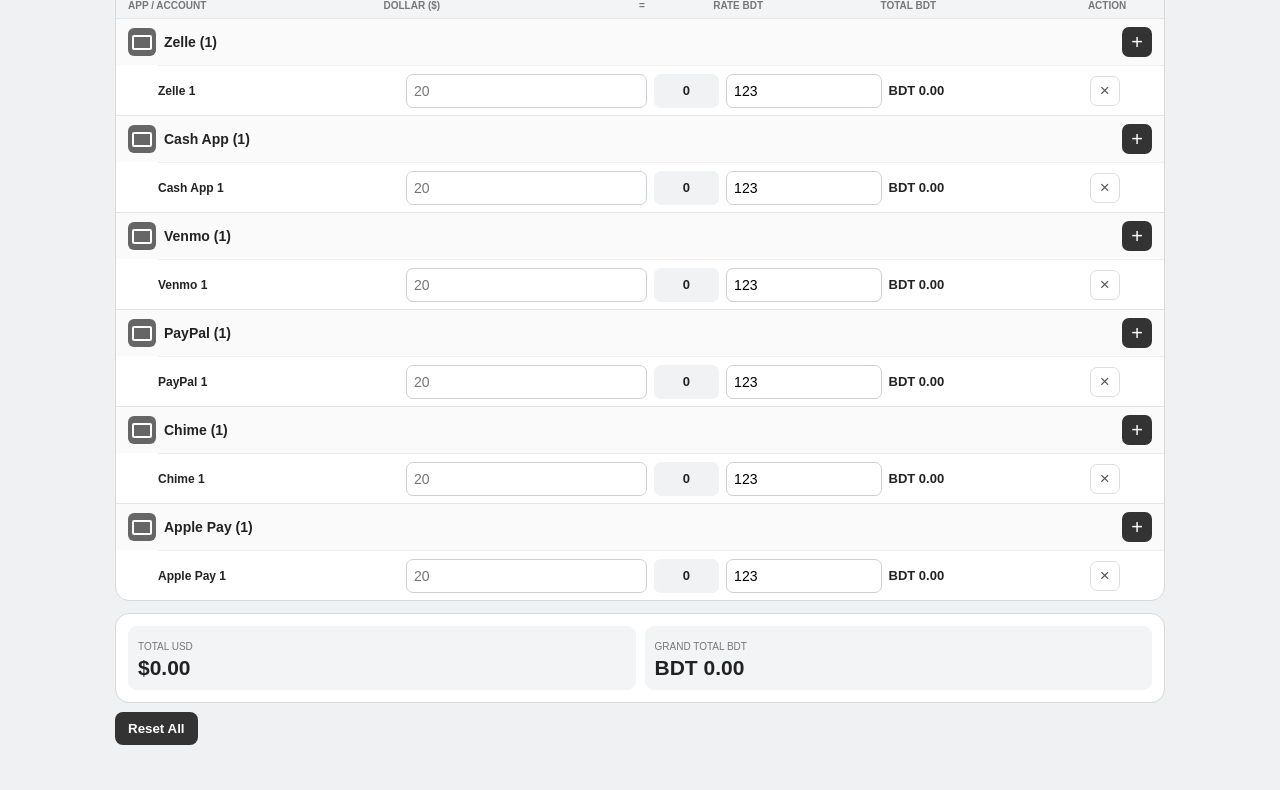
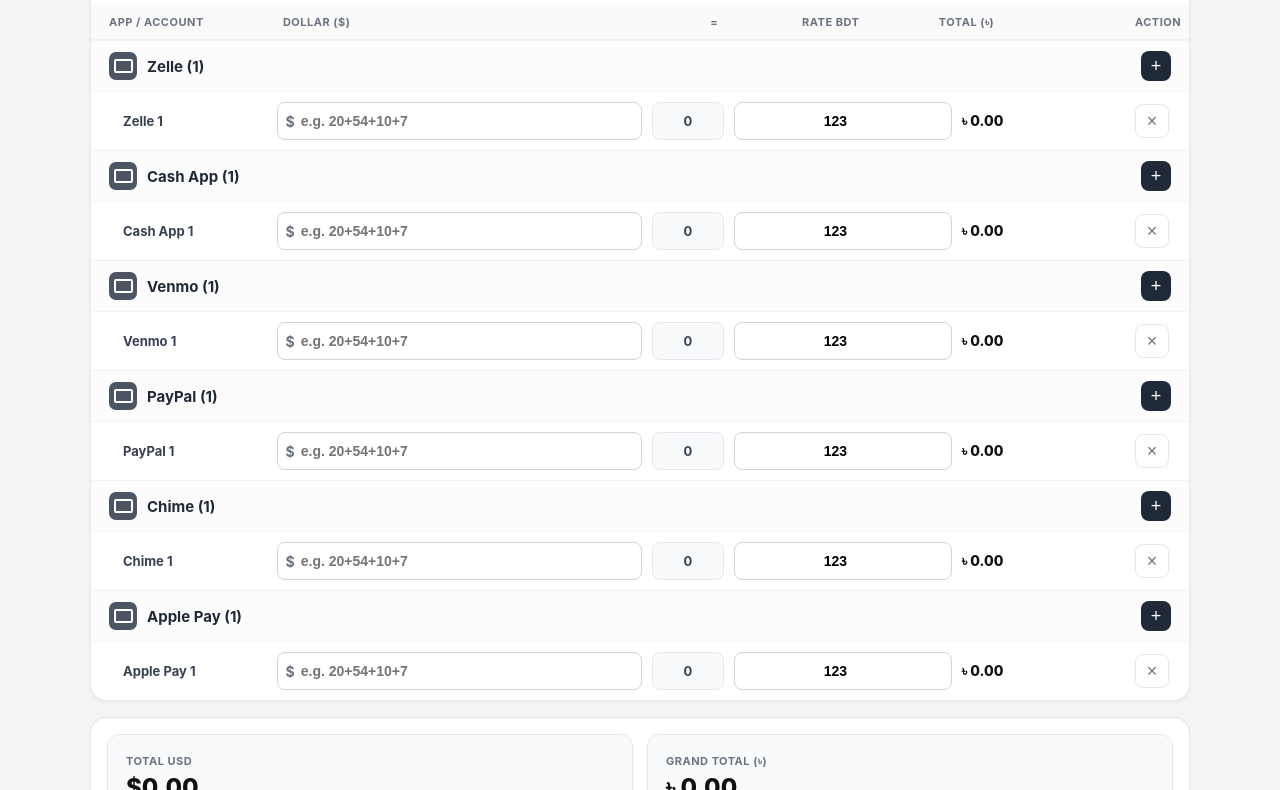
Before and after one commit to Raselkhan240/Calculator, a plain HTML site: page index.html in a window 1280 px wide. Shown: the part 80-870 px from the top of the page. Before the commit the page ends 837 px from the top, so only its background shows below. Drawn offline with Linux system fonts and the light colour scheme.

Commit message:
Refactor index.html for improved layout and styles

```diff
--- a/index.html
+++ b/index.html
@@ -5,100 +5,255 @@
 <meta name="viewport" content="width=device-width,initial-scale=1">
 <title>Dollar to BDT Calculator</title>
 <style>
-*{box-sizing:border-box}body{margin:0;padding:12px;background:#f0f1f3;font-family:Arial,sans-serif;color:#222}
-.wrap{max-width:1050px;margin:auto}.card,.summary{background:#fff;border:1px solid #d8d8d8;border-radius:14px}.card{overflow:hidden}
-.top{display:flex;justify-content:space-between;align-items:center;padding:13px 14px}.title{font-size:20px;font-weight:700}
-.addwrap{position:relative}.topbtn{width:34px;height:34px;padding:0;background:#333;font-size:22px}
-.menu{display:none;position:absolute;right:0;top:40px;z-index:50;background:#fff;border:1px solid #ccc;border-radius:9px;padding:5px;min-width:150px;box-shadow:0 5px 15px rgba(0,0,0,.15)}
-.menu.open{display:block}.menu button{display:block;width:100%;text-align:left;background:#fff;color:#222;border:0;padding:8px 10px;border-radius:6px;font-size:13px}.menu button:hover{background:#eee}
-.head,.account{display:grid;grid-template-columns:1.55fr 1.55fr .42fr 1fr 1.25fr .4fr;gap:7px;align-items:center}
-.head{padding:7px 12px;background:#f3f4f5;color:#777;font-size:10px;font-weight:700}
-.group{border-top:1px solid #e4e4e4}.grouphead{display:flex;align-items:center;justify-content:space-between;padding:8px 12px;background:#fafafa}
-.groupname{display:flex;align-items:center;gap:8px;font-size:14px;font-weight:700}.appicon{width:28px;height:28px;border-radius:6px;background:#666;display:flex;align-items:center;justify-content:center}.appicon:before{content:"";width:16px;height:11px;border:2px solid #fff;border-radius:2px}
-.add{width:30px;height:30px;padding:0;border-radius:7px;font-size:20px;background:#333;color:#fff;border:0}
-.account{margin-left:42px;padding:6px 12px 6px 0;border-top:1px solid #eee;min-height:50px}.accountname{font-size:12px;font-weight:700}
-.amountbox{display:flex;align-items:center;gap:5px}.usd{min-width:0;flex:1}.plusadd{display:none;width:30px;height:30px;padding:0;background:#fff;color:#222;border:1px solid #ccc;border-radius:7px;font-size:20px}.plusadd.show{display:block}
-input{width:100%;height:34px;border:1px solid #ccd0d5;border-radius:7px;padding:4px 7px;font-size:14px;outline:none}.equals{height:34px;background:#f1f2f3;border-radius:7px;display:flex;align-items:center;justify-content:center;font-weight:700;font-size:13px}.total{font-size:13px;font-weight:700;white-space:nowrap}
-.del{width:30px;height:30px;padding:0;background:#fff;color:#555;border:1px solid #ddd;border-radius:7px;font-size:17px}
-.summary{margin-top:12px;padding:12px;display:grid;grid-template-columns:1fr 1fr;gap:9px}.box{background:#f3f4f5;border-radius:9px;padding:10px}.box small{color:#777;font-size:10px}.big{font-size:21px;font-weight:800;margin-top:2px}.reset{margin-top:9px;background:#333;color:#fff;border:0;border-radius:8px;padding:9px 13px;font-weight:700}
-@media(max-width:650px){.head,.account{grid-template-columns:1.45fr 1.55fr .35fr .9fr 1.05fr .3fr;gap:4px;padding:6px}.account{margin-left:28px}.head{font-size:8px}.accountname{font-size:10px}.groupname{font-size:12px}.appicon{width:24px;height:24px}.appicon:before{width:13px;height:8px}input{height:32px;font-size:12px}.equals{height:32px;font-size:11px}.total{font-size:10px}.title{font-size:18px}.summary{grid-template-columns:1fr 1fr}}
+*{box-sizing:border-box}
+body{margin:0;padding:16px 12px;background:#f3f4f6;font-family:-apple-system,BlinkMacSystemFont,"Segoe UI",Roboto,Helvetica,Arial,sans-serif;color:#1f2937}
+.wrap{max-width:1100px;margin:auto}
+.card,.summary{background:#fff;border:1px solid #e5e7eb;border-radius:16px;box-shadow:0 1px 3px rgba(0,0,0,0.05)}
+.card{overflow:hidden}
+.top{display:flex;justify-content:space-between;align-items:center;padding:16px 18px}
+.title{font-size:22px;font-weight:800;letter-spacing:-0.4px}
+.addwrap{position:relative}
+.topbtn{width:36px;height:36px;padding:0;background:#1f2937;color:#fff;border:0;border-radius:8px;font-size:22px;cursor:pointer;display:flex;align-items:center;justify-content:center;transition:background .15s}
+.topbtn:hover{background:#000}
+.menu{display:none;position:absolute;right:0;top:44px;z-index:50;background:#fff;border:1px solid #e5e7eb;border-radius:10px;padding:6px;min-width:170px;box-shadow:0 10px 25px -5px rgba(0,0,0,.12)}
+.menu.open{display:block}
+.menu button{display:block;width:100%;text-align:left;background:#fff;color:#374151;border:0;padding:9px 12px;border-radius:6px;font-size:13px;font-weight:600;cursor:pointer;transition:background .15s}
+.menu button:hover{background:#f3f4f6;color:#111}
+
+/* Grid Layout: Generous space allocated to DOLLAR ($) */
+.head,.account{display:grid;grid-template-columns:1.1fr 2.8fr 0.55fr 0.85fr 1.25fr 36px;gap:10px;align-items:center}
+.head{padding:10px 18px;background:#fafafa;border-bottom:1px solid #f0f0f0;color:#6b7280;font-size:11px;font-weight:700;letter-spacing:0.5px}
+.group{border-top:1px solid #f0f2f5}
+.grouphead{display:flex;align-items:center;justify-content:space-between;padding:10px 18px;background:#fcfcfc}
+.groupname{display:flex;align-items:center;gap:10px;font-size:15px;font-weight:700}
+.appicon{width:28px;height:28px;border-radius:7px;background:#4b5563;display:flex;align-items:center;justify-content:center;flex-shrink:0}
+.appicon:before{content:"";width:15px;height:10px;border:2px solid #fff;border-radius:2px}
+.add{width:30px;height:30px;padding:0;border-radius:8px;font-size:18px;background:#1f2937;color:#fff;border:0;cursor:pointer;display:flex;align-items:center;justify-content:center;transition:background .15s}
+.add:hover{background:#000}
+
+.account{padding:10px 18px 10px 32px;border-top:1px solid #f3f4f6;min-height:52px}
+.accountname{font-size:13px;font-weight:700;color:#374151;overflow:hidden;text-overflow:ellipsis;white-space:nowrap}
+
+/* Expanded Dollar Input Box */
+.amountbox{display:flex;align-items:center;background:#fff;border:1px solid #d1d5db;border-radius:8px;padding:2px 8px;gap:6px;transition:border-color .15s, box-shadow .15s}
+.amountbox:focus-within{border-color:#111;box-shadow:0 0 0 2px rgba(0,0,0,0.06)}
+.currency-badge{color:#6b7280;font-size:14px;font-weight:700;user-select:none}
+.usd{min-width:0;flex:1;height:32px;border:0;padding:0;font-size:14px;font-weight:600;outline:none;background:transparent}
+.plusadd{display:none;width:26px;height:26px;padding:0;background:#f3f4f6;color:#1f2937;border:1px solid #e5e7eb;border-radius:6px;font-size:16px;cursor:pointer;align-items:center;justify-content:center;flex-shrink:0;transition:background .15s}
+.plusadd.show{display:flex}
+.plusadd:hover{background:#e5e7eb}
+
+input.rate{height:38px;border:1px solid #d1d5db;border-radius:8px;padding:4px 10px;font-size:14px;font-weight:600;outline:none;text-align:center}
+input.rate:focus{border-color:#111}
+.equals{height:38px;background:#f9fafb;border:1px solid #e5e7eb;border-radius:8px;display:flex;align-items:center;justify-content:center;font-weight:700;font-size:13px;color:#374151;padding:0 6px}
+.total{font-size:14px;font-weight:800;color:#111;white-space:nowrap}
+.del{width:34px;height:34px;padding:0;background:#fff;color:#6b7280;border:1px solid #e5e7eb;border-radius:8px;font-size:18px;cursor:pointer;display:flex;align-items:center;justify-content:center;transition:all .15s}
+.del:hover{background:#fee2e2;color:#dc2626;border-color:#fca5a5}
+
+.summary{margin-top:16px;padding:16px;display:grid;grid-template-columns:1fr 1fr;gap:14px}
+.box{background:#f9fafb;border:1px solid #e5e7eb;border-radius:12px;padding:14px 18px}
+.box small{color:#6b7280;font-size:11px;font-weight:700;letter-spacing:0.5px}
+.big{font-size:24px;font-weight:800;margin-top:4px;color:#111}
+.reset{margin-top:14px;background:#1f2937;color:#fff;border:0;border-radius:9px;padding:10px 18px;font-size:13px;font-weight:700;cursor:pointer;transition:background .15s}
+.reset:hover{background:#000}
+
+@media(max-width:768px){
+  .wrap{overflow-x:auto}
+  .card{min-width:640px}
+  .head,.account{grid-template-columns:1fr 2.4fr 0.55fr 0.8fr 1.15fr 34px;gap:6px;padding:8px 12px}
+  .account{padding-left:20px}
+  .title{font-size:19px}
+  .big{font-size:20px}
+}
 </style>
 </head>
 <body>
 <div class="wrap">
   <div class="card">
-<div class="top"><div class="title">Dollar to BDT Calculator</div><div class="addwrap"><button class="topbtn" id="addApp">+</button><div class="menu" id="appMenu"></div></div></div>
-<div class="head"><div>APP / ACCOUNT</div><div>DOLLAR ($)</div><div>=</div><div>RATE BDT</div><div>TOTAL BDT</div><div>ACTION</div></div>
+    <div class="top">
+      <div class="title">Dollar to BDT Calculator</div>
+      <div class="addwrap">
+        <button class="topbtn" id="addApp" title="Add App">+</button>
+        <div class="menu" id="appMenu"></div>
+      </div>
+    </div>
+    <div class="head">
+      <div>APP / ACCOUNT</div>
+      <div>DOLLAR ($)</div>
+      <div>=</div>
+      <div>RATE BDT</div>
+      <div>TOTAL (৳)</div>
+      <div>ACTION</div>
+    </div>
     <div id="groups"></div>
   </div>
-<div class="summary"><div class="box"><small>TOTAL USD</small><div class="big" id="usdTotal">$0.00</div></div><div class="box"><small>GRAND TOTAL BDT</small><div class="big" id="bdtTotal">BDT 0.00</div></div></div>
+
+  <div class="summary">
+    <div class="box">
+      <small>TOTAL USD</small>
+      <div class="big" id="usdTotal">$0.00</div>
+    </div>
+    <div class="box">
+      <small>GRAND TOTAL (৳)</small>
+      <div class="big" id="bdtTotal">৳ 0.00</div>
+    </div>
+  </div>
+
   <button class="reset" id="reset">Reset All</button>
 </div>
+
 <script>
 (function(){
 var defaultApps=["Zelle","Cash App","Venmo","PayPal","Chime","Apple Pay"];
 var groups=document.getElementById("groups"),menu=document.getElementById("appMenu");
 
-function fmtBDT(n){return "BDT "+n.toLocaleString("en-US",{minimumFractionDigits:2,maximumFractionDigits:2})}
+function fmtBDT(n){return "৳ "+n.toLocaleString("en-US",{minimumFractionDigits:2,maximumFractionDigits:2})}
 function fmtUSD(n){return "$"+n.toLocaleString("en-US",{minimumFractionDigits:2,maximumFractionDigits:2})}
-function parsePlus(v){v=String(v||"").replace(/\s/g,"");if(!v)return 0;if(!/^\d*\.?\d+(?:\+\d*\.?\d+)*$/.test(v))return 0;return v.split("+").reduce(function(s,x){return s+Number(x)},0)}
+
+// Handles live math gracefully, even with trailing '+' like '20+54+10+'
+function parsePlus(v){
+  v=String(v||"").replace(/\s/g,"");
+  if(!v) return 0;
+  var parts=v.split("+"), sum=0;
+  for(var i=0; i<parts.length; i++){
+    var p=parts[i];
+    if(p!=="" && !isNaN(p)){
+      sum += parseFloat(p);
+    }
+  }
+  return sum;
+}
 
 function createAccount(group,name){
   var box=group.querySelector(".accounts"), n=box.children.length+1, a=document.createElement("div");
   a.className="account";
- a.innerHTML='<b class="accountname"></b><div class="amountbox"><input class="usd" type="text" inputmode="decimal" placeholder="20"><button class="plusadd" type="button">+</button></div><div class="equals">0</div><input class="rate" type="number" inputmode="decimal" value="123"><b class="total">BDT 0.00</b><button class="del" type="button">×</button>';
- a.querySelector(".accountname").textContent=name+" "+n;box.appendChild(a);updateGroup(group);calculate();
+  a.innerHTML='<b class="accountname"></b>' +
+              '<div class="amountbox">' +
+                '<span class="currency-badge">$</span>' +
+                '<input class="usd" type="text" inputmode="decimal" placeholder="e.g. 20+54+10+7">' +
+                '<button class="plusadd" type="button" title="Add +">+</button>' +
+              '</div>' +
+              '<div class="equals">0</div>' +
+              '<input class="rate" type="number" inputmode="decimal" value="123">' +
+              '<b class="total">৳ 0.00</b>' +
+              '<button class="del" type="button" title="Delete account">×</button>';
+  a.querySelector(".accountname").textContent=name+" "+n;
+  box.appendChild(a);
+  updateGroup(group);
+  calculate();
 }
+
 function createGroup(name){
- var g=document.createElement("div");g.className="group";g.dataset.name=name;
- g.innerHTML='<div class="grouphead"><div class="groupname"><span class="appicon"></span><span class="gtitle"></span></div><button class="add" type="button">+</button></div><div class="accounts"></div>';
+  var g=document.createElement("div");
+  g.className="group";
+  g.dataset.name=name;
+  g.innerHTML='<div class="grouphead">' +
+                '<div class="groupname"><span class="appicon"></span><span class="gtitle"></span></div>' +
+                '<button class="add" type="button" title="Add account">+</button>' +
+              '</div>' +
+              '<div class="accounts"></div>';
   g.querySelector(".add").onclick=function(){createAccount(g,name)};
- groups.appendChild(g);createAccount(g,name);
+  groups.appendChild(g);
+  createAccount(g,name);
 }
+
 function updateGroup(g){
   var acc=g.querySelectorAll(".account"),name=g.dataset.name;
   g.querySelector(".gtitle").textContent=name+" ("+acc.length+")";
- acc.forEach(function(a,i){a.querySelector(".accountname").textContent=name+" "+(i+1)});
+  acc.forEach(function(a,i){
+    a.querySelector(".accountname").textContent=name+" "+(i+1);
+  });
 }
+
 function refreshMenu(){
   menu.innerHTML="";
- var existing={};groups.querySelectorAll(".group").forEach(function(g){existing[g.dataset.name]=true});
+  var existing={};
+  groups.querySelectorAll(".group").forEach(function(g){existing[g.dataset.name]=true});
   defaultApps.forEach(function(name){
     if(!existing[name]){
-   var b=document.createElement("button");b.type="button";b.textContent="+  "+name;
+      var b=document.createElement("button");
+      b.type="button";
+      b.textContent="+  "+name;
       b.onclick=function(){createGroup(name);menu.classList.remove("open");refreshMenu()};
       menu.appendChild(b);
     }
   });
- var custom=document.createElement("button");custom.type="button";custom.textContent="+  Custom App";
- custom.onclick=function(){var n=prompt("Enter app name:");if(n&&n.trim()){createGroup(n.trim());menu.classList.remove("open");refreshMenu()}};
+  var custom=document.createElement("button");
+  custom.type="button";
+  custom.textContent="+  Custom App";
+  custom.onclick=function(){
+    var n=prompt("Enter app name:");
+    if(n&&n.trim()){createGroup(n.trim());menu.classList.remove("open");refreshMenu()}
+  };
   menu.appendChild(custom);
 }
+
 function calculate(){
   var U=0,B=0;
   groups.querySelectorAll(".account").forEach(function(a){
-  var u=parsePlus(a.querySelector(".usd").value),r=Number(a.querySelector(".rate").value)||0,t=u*r;
+    var u=parsePlus(a.querySelector(".usd").value);
+    var r=Number(a.querySelector(".rate").value)||0;
+    var t=u*r;
     a.querySelector(".equals").textContent=u.toLocaleString("en-US",{maximumFractionDigits:2});
-  a.querySelector(".total").textContent=fmtBDT(t);U+=u;B+=t;
+    a.querySelector(".total").textContent=fmtBDT(t);
+    U+=u;
+    B+=t;
   });
- document.getElementById("usdTotal").textContent=fmtUSD(U);document.getElementById("bdtTotal").textContent=fmtBDT(B);
+  document.getElementById("usdTotal").textContent=fmtUSD(U);
+  document.getElementById("bdtTotal").textContent=fmtBDT(B);
 }
+
 document.addEventListener("input",function(e){
- if(e.target.classList.contains("usd")){e.target.parentElement.querySelector(".plusadd").classList.toggle("show",e.target.value.trim()!=="");calculate()}
+  if(e.target.classList.contains("usd")){
+    e.target.parentElement.querySelector(".plusadd").classList.toggle("show",e.target.value.trim()!=="");
+    calculate();
+  }
   if(e.target.classList.contains("rate"))calculate();
 });
+
 document.addEventListener("click",function(e){
- if(e.target.classList.contains("plusadd")){var i=e.target.parentElement.querySelector(".usd");if(i.value.trim()!==""){i.value=i.value.trim()+"+";e.target.classList.remove("show");i.focus();calculate()}}
+  if(e.target.classList.contains("plusadd")){
+    var i=e.target.parentElement.querySelector(".usd");
+    if(i.value.trim()!==""){
+      i.value=i.value.trim()+"+";
+      e.target.classList.remove("show");
+      i.focus();
+      calculate();
+    }
+  }
   if(e.target.classList.contains("del")){
     var g=e.target.closest(".group"),box=g.querySelector(".accounts"),a=e.target.closest(".account");
-  if(box.children.length>1){a.remove();updateGroup(g)}else{g.remove()}
-  refreshMenu();calculate();
+    if(box.children.length>1){
+      a.remove();
+      updateGroup(g);
+    }else{
+      g.remove();
+    }
+    refreshMenu();
+    calculate();
   }
 });
-document.getElementById("addApp").onclick=function(e){e.stopPropagation();refreshMenu();menu.classList.toggle("open")};
-document.addEventListener("click",function(e){if(!e.target.closest(".addwrap"))menu.classList.remove("open")});
-document.getElementById("reset").onclick=function(){groups.innerHTML="";defaultApps.forEach(createGroup);refreshMenu();calculate()};
-defaultApps.forEach(createGroup);refreshMenu();calculate();
+
+document.getElementById("addApp").onclick=function(e){
+  e.stopPropagation();
+  refreshMenu();
+  menu.classList.toggle("open");
+};
+
+document.addEventListener("click",function(e){
+  if(!e.target.closest(".addwrap"))menu.classList.remove("open");
+});
+
+document.getElementById("reset").onclick=function(){
+  groups.innerHTML="";
+  defaultApps.forEach(createGroup);
+  refreshMenu();
+  calculate();
+};
+
+defaultApps.forEach(createGroup);
+refreshMenu();
+calculate();
 })();
 </script>
 </body>
```
Lines whose indentation alone changed are shown as unchanged.
